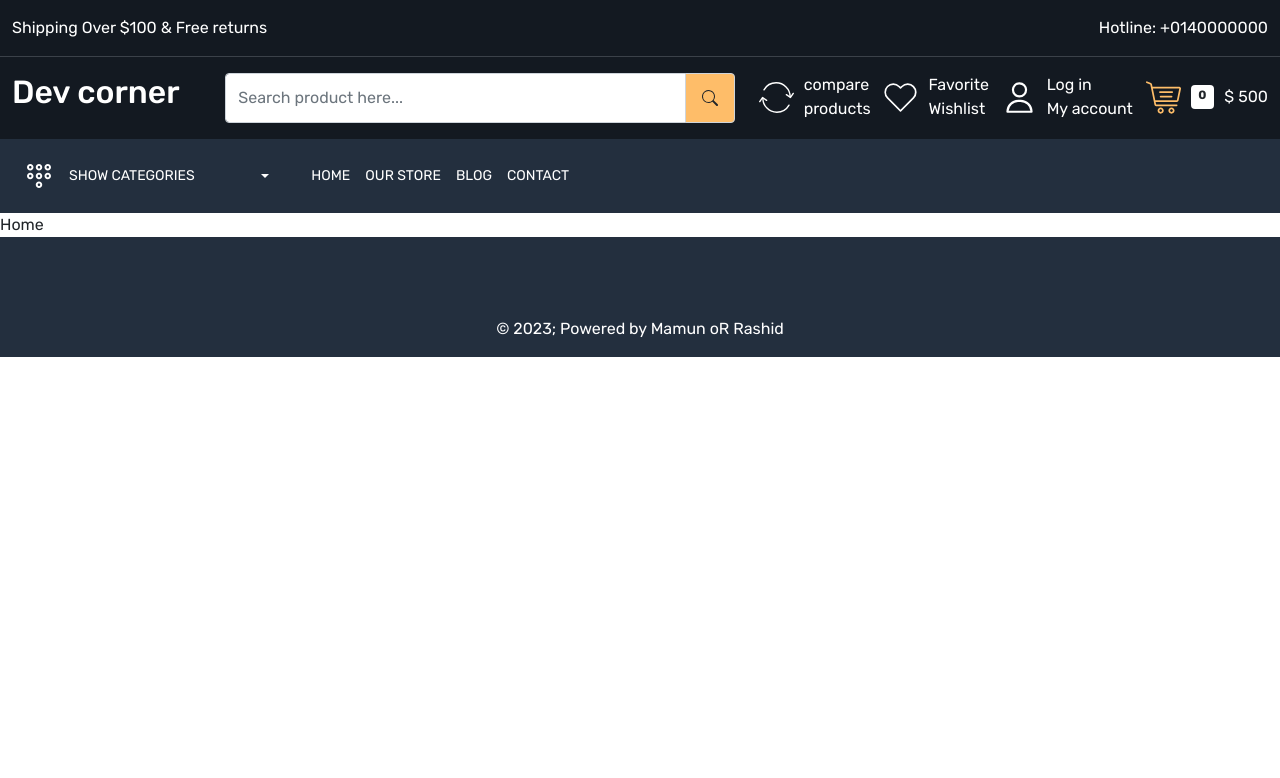
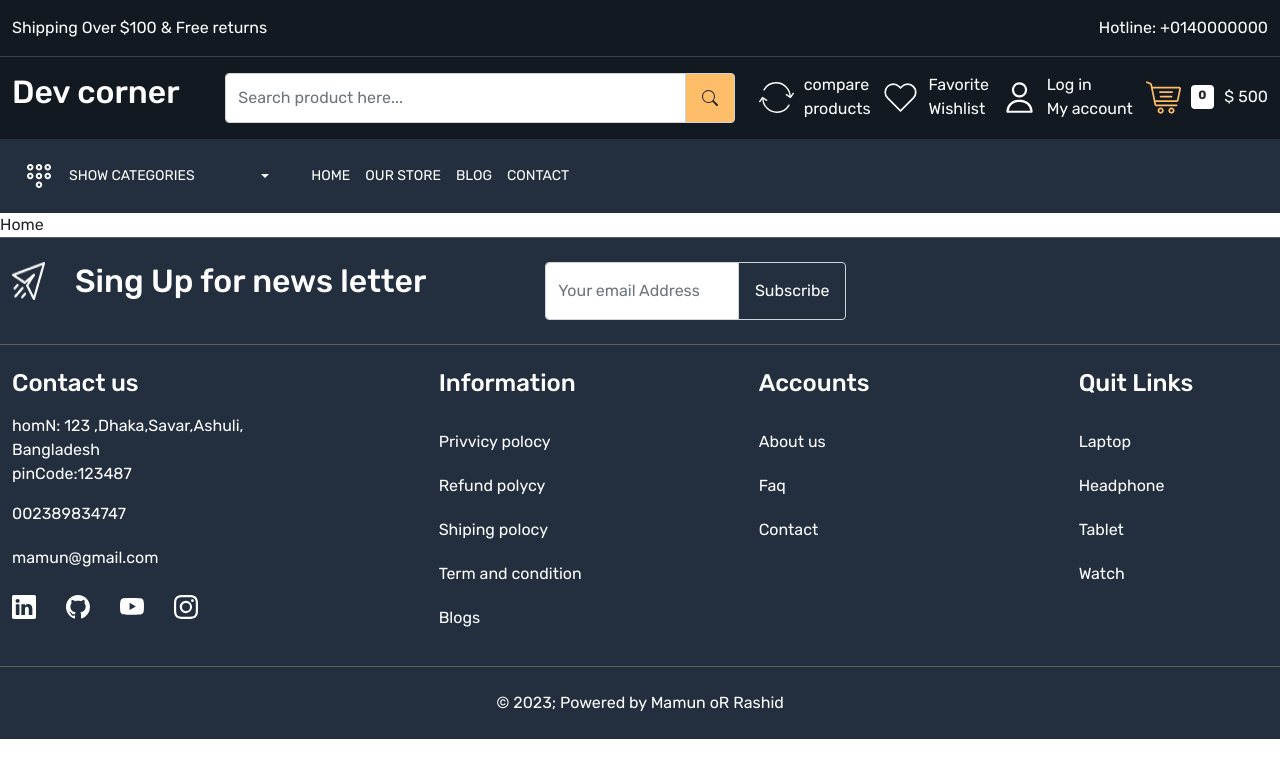
Before and after one commit to Mamun35421/E-comerce-Website, a React (Create React App) app: page / in a window 1280 px wide. Shown: the top 778 px of the page. Built offline with nearby package versions, Linux system fonts and the light colour scheme.

Commit message:
footer done

```diff
--- a/src/App.css
+++ b/src/App.css
@@ -94,5 +94,17 @@ footer{
 }
 
 
+footer:not(:first-child){
+  border-top: 1px solid rgb(94, 94, 92);
+}
+
+footer .input-group-text{
+  background-color: var(--color-23f3e);
+  color: white;
+  padding: 8px 17px;
+  font-weight: 400;
+
+}
+
 
 /*Footer part ends */
--- a/src/Components/Footer.js
+++ b/src/Components/Footer.js
@@ -1,11 +1,97 @@
 import React from 'react'
+import { Link } from 'react-router-dom'
+import {BsLinkedin,BsGithub,BsYoutube,BsInstagram} from 'react-icons/bs'
 
 const Footer = () => {
   return (
  <>
- <footer className='py-3'></footer>
- <footer className='py-3'></footer>
- <footer className='py-3'>
+ <footer className='py-4'>
+    <div className='container-xxl'>
+        <div className='row align-item-center'>
+            <div className='col-5'>
+                <div className='footer-top-data d-flex gap-30 align-item-center'>
+                    <img src='images/newsletter.png' alt=''/>
+                    <h2 className='mb-0 text-white'>Sing Up for news letter</h2>
+                </div>
+            </div>
+            <div className='col-7'>
+            <div className='col-5'>
+                            <div class="input-group ">
+                                <input type="text" class="form-control py-1" placeholder="Your email Address" aria-label="Your email Address" aria-describedby="basic-addon2" />
+                                <span class="input-group-text p-3" id="basic-addon2">Subscribe</span>
+                            </div>
+                        </div>
+            </div>
+        </div>
+    </div>
+ </footer>
+ <footer className='py-4'>
+    <div className='container-xxl'>
+        <div className='row'>
+            <div className='col-4'>
+                <h4 className='text-white mb-3'>Contact us</h4>
+                <div>
+                    <address className='text-white fs-6'>
+                        homN: 123 ,Dhaka,Savar,Ashuli, <br/> Bangladesh <br/>
+                        pinCode:123487
+                    </address>
+                    <a href='tel:+880 01400320506 ' className='text-white mb-1'>
+                        002389834747
+                    </a>
+
+                    <a href='mailTo:mamun@gmail.com' className='mt-3 d-block mb-0 text-white'>
+                        mamun@gmail.com
+                    </a>
+                    <div className='social_icons d-flex align-items-center gap-30 mt-4 '>
+                        <a className='text-white' href=''>
+                            <BsLinkedin className='fs-4'/>
+                        </a>
+                        <a className='text-white' href=''>
+                        <BsGithub className='fs-4'/>
+                        </a>
+                        <a className='text-white' href=''>
+                            <BsYoutube className='fs-4'/>
+                        </a>
+                        <a className='text-white' href=''>
+                            <BsInstagram className='fs-4'/>
+                        </a>
+
+                    </div>
+
+                </div>
+            </div>
+            <div className='col-3'>
+            <h4 className='text-white mb-4'>Information</h4>
+            <div className='footer-links d-flex flex-column'>
+                    <Link className='text-white py-2 mb-1'>Privvicy polocy</Link>
+                    <Link className='text-white py-2 mb-1'>Refund polycy</Link>
+                    <Link className='text-white py-2 mb-1'>Shiping polocy</Link>
+                    <Link className='text-white py-2 mb-1'>Term and condition</Link>
+                    <Link className='text-white py-2 mb-1'>Blogs</Link>
+                </div>
+            </div>
+            <div className='col-3'>
+            <h4 className='text-white mb-4'>Accounts</h4>
+            <div className='footer-links d-flex flex-column'>
+                    <Link className='text-white py-2 mb-1'>About us</Link>
+                    <Link className='text-white py-2 mb-1'>Faq</Link>
+                    <Link className='text-white py-2 mb-1'>Contact</Link>
+                </div>
+            </div>
+            <div className='col-2'>
+            <h4 className='text-white mb-4'>Quit Links</h4>
+                <div className='footer-links d-flex flex-column'>
+                    <Link className='text-white py-2 mb-1'>Laptop</Link>
+                    <Link className='text-white py-2 mb-1'>Headphone</Link>
+                    <Link className='text-white py-2 mb-1'>Tablet</Link>
+                    <Link className='text-white py-2 mb-1'>Watch</Link>
+                </div>
+            </div>
+        </div>
+    </div>
+
+ </footer>
+ <footer className='py-4'>
     <div className='container-xxl'>
         <div className='row'>
             <div className='col-12 '>
```
